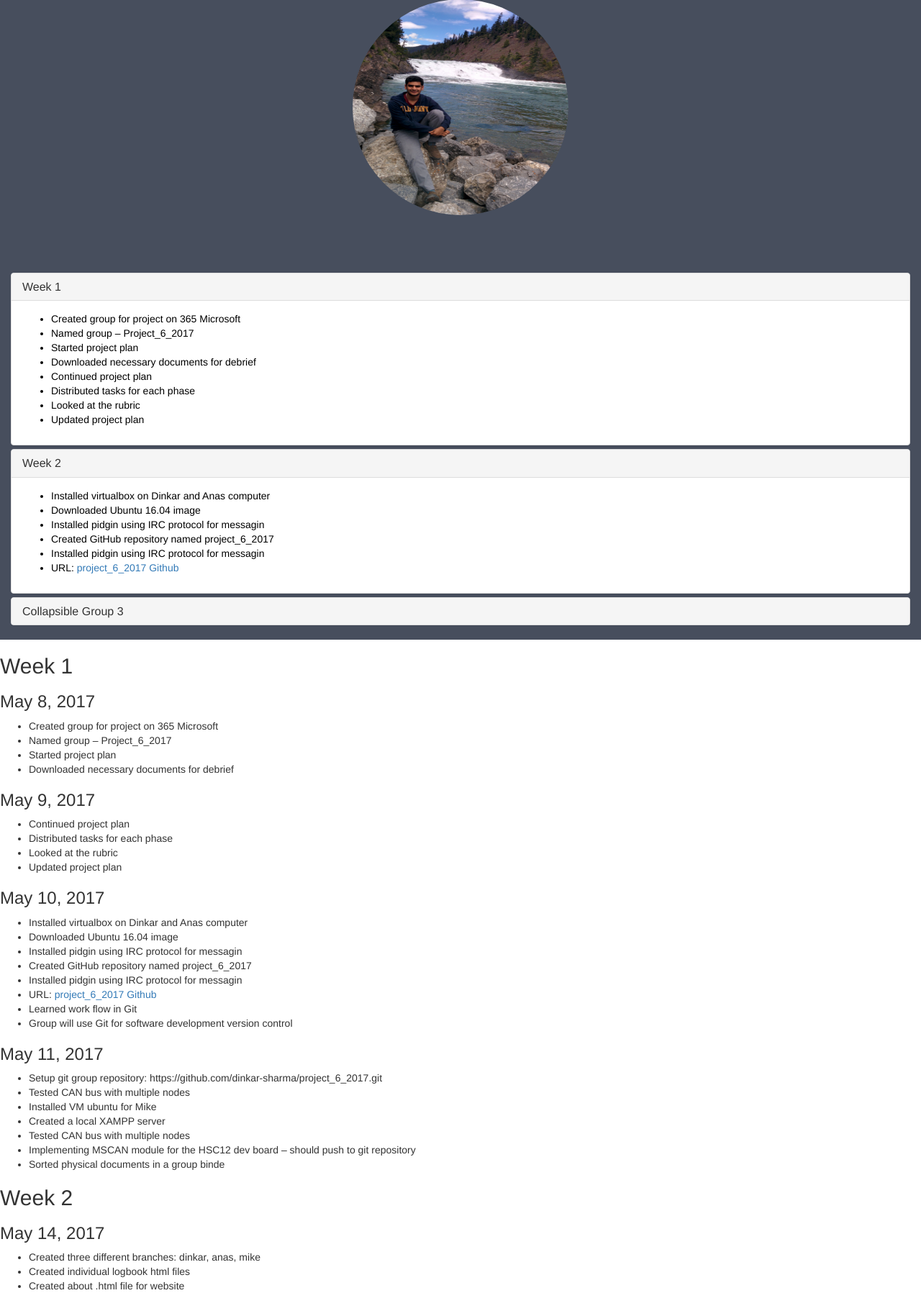
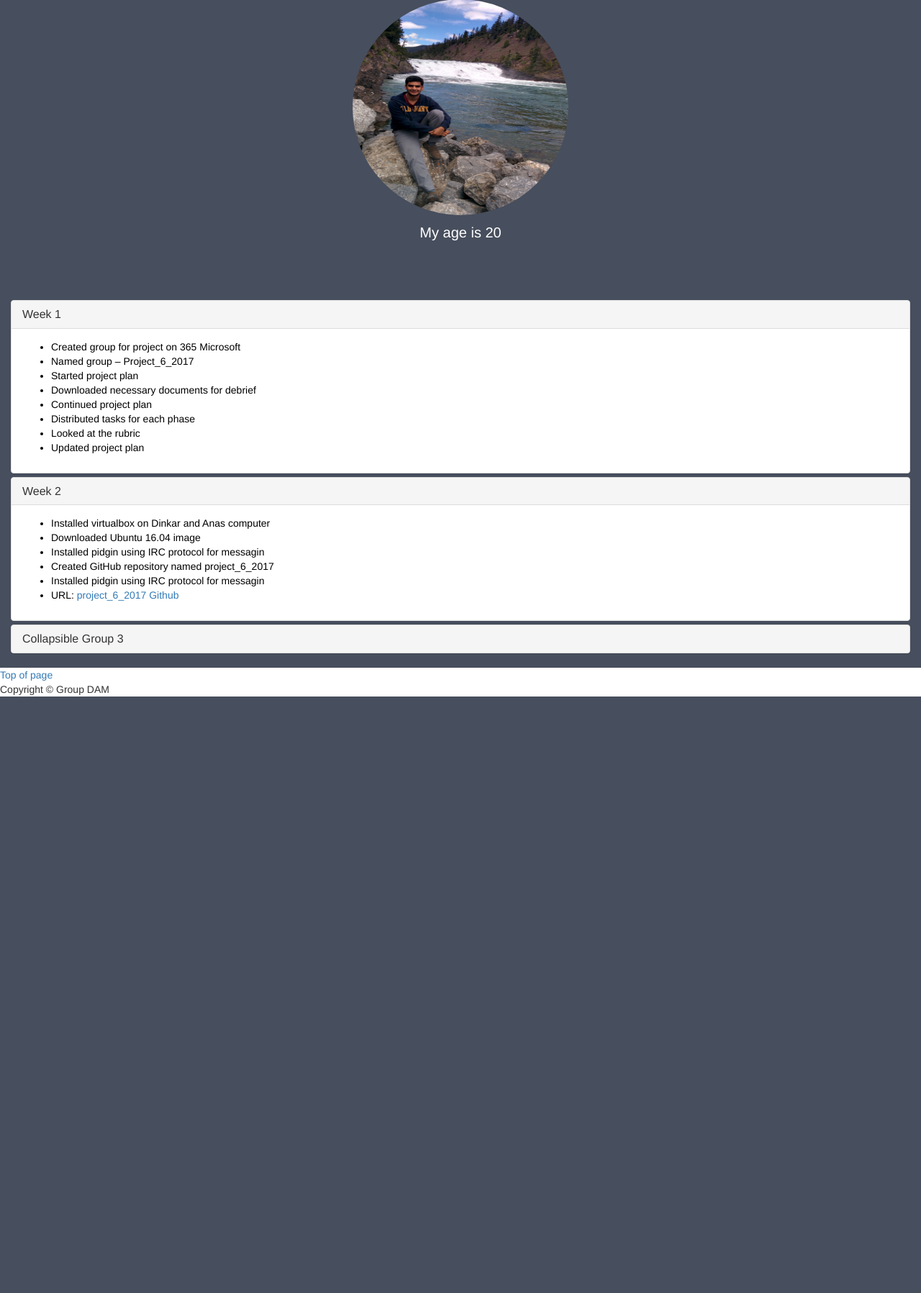
Before and after one commit to dinkar-sharma/project_6_2017, a PHP site: page /logbook/dinkar-logbook.html in a window 1280 px wide. Shown: the part 181-1978 px from the top of the page at 72% size. After the commit the page ends 1149 px from the top, so only its background shows below. Run offline with PHP 8.4, Linux system fonts and the light colour scheme; some libraries are stand-ins or nearby versions.

Commit message:
worked on pages. added javascript

```diff
--- a/about.html
+++ b/about.html
@@ -123,7 +123,7 @@
         </div>
     </section>
     <footer id="foot" class="container-fluid text-center">
-        <p>Copyright &copy DAM Group</p>
+        <script src="js/common.js"></script>
     </footer>
 </body>
 </html>
--- a/css/about.css
+++ b/css/about.css
@@ -35,9 +35,3 @@ video {
 	padding: 100px 25px;
 	font-size: 20;
 }
-
-#foot{
-	padding: 25px 10px 20px 10px;
-	background-color: #222;
-	color: white;
-}
--- a/css/logbook.css
+++ b/css/logbook.css
@@ -9,13 +9,17 @@
 	color: black;
 }
 
+.img-responsive{
+	margin: 0 auto 10px;
+	width: 300px;
+	height: 300px;
+}
+
 #title{
 	padding-top: 70px;
 	padding-bottom: 70px;
 }
 
-.img-responsive{
-	margin: 0 auto 10px;
-	width: 300px;
-	height: 300px;
+#age{
+	font-size: 20px;
 }
--- a/css/modal.css
+++ b/css/modal.css
@@ -2,6 +2,12 @@ body, html {
     height: 100%;
     background-repeat: no-repeat;
    /* background-image: linear-gradient(rgb(104, 145, 162), rgb(12, 97, 33));*/
+}
+
+#foot{
+    padding: 25px 10px 20px 10px;
+    background-color: #222;
+    color: white;
 }
 
 .navbar-inverse{
--- a/index.html
+++ b/index.html
@@ -21,7 +21,7 @@
 </head>
 <body>
     <header>
-        <nav class="navbar navbar-inverse navbar-fixed-top">
+        <nav id="id01" class="navbar navbar-inverse navbar-fixed-top">
             <div class="container-fluid">
                 <div class="navbar-header">
                     <button class="navbar-toggle" data-target="#myNavbar" data-toggle="collapse" type=
@@ -107,8 +107,8 @@
         <script src="https://maps.googleapis.com/maps/api/js?key=AIzaSyC9F_6LTFAVUHjP3QXjHssalvymyLfuUNY&callback=myMap">
         </script>
     </div>
-    <footer class="container-fluid text-center" id="foot">
-        <p>Copyright &copy; DAM Group</p>
+    <footer id="foot" class="container-fluid text-center">
+        <script src="js/common.js"></script>
     </footer>
 </body>
 </html>
--- /dev/null
+++ b/js/logbook.js
@@ -0,0 +1,12 @@
+var today = new Date();
+var	hourNow = today.getFullYear();
+var birthdate = new Date("Aug 4, 1996 12:00:00");
+
+var age = today.getTime() - birthdate.getTime();
+
+age = Math.floor(age/31556900000);
+
+msg = "<p>My age is " + age + " </p>";
+
+var element = document.getElementById('age');
+element.innerHTML = msg;
--- a/logbook/dinkar-logbook.html
+++ b/logbook/dinkar-logbook.html
@@ -88,7 +88,11 @@
 		</nav>
 	</header>
 	<div class="container-fluid text-center bg-1" id="title">
-	<h1>Dinkar's Log-Book</h1><img class="img-responsive img-circle" src="../images/dinkar.jpg"></div>
+		<h1>Dinkar's Log-Book</h1>
+		<img class="img-responsive img-circle" src="../images/dinkar.jpg">
+		<p id="age"></p>
+		<script src="../js/logbook.js"></script>
+	</div>
 	<div class="container-fluid bg-2">
 		<div class="panel-group" id="accordion">
 			<div class="panel panel-default">
@@ -146,7 +150,7 @@
 			</div>
 		</div>
 	</div>
-	<h2 id="week1">Week 1</h2>
+	<!-- <h2 id="week1">Week 1</h2>
 	<h3>May 8, 2017</h3>
 	<ul>
 		<li>Created group for project on 365 Microsoft</li>
@@ -308,7 +312,7 @@
 		<li>Added my picture to the logbook</li>
 		<li>Created a modal for login page</li>
 		<li>Added introduction video to about page</li>
-	</ul>
+	</ul> -->
 	<footer>
 		<a href="#top">Top of page</a>
 		<p id="copy-right">Copyright &copy; Group DAM</p>
```
Also changed, not shown: css/index.css (+3 -13 lines), js/common.js (added, +16 -0 lines).
